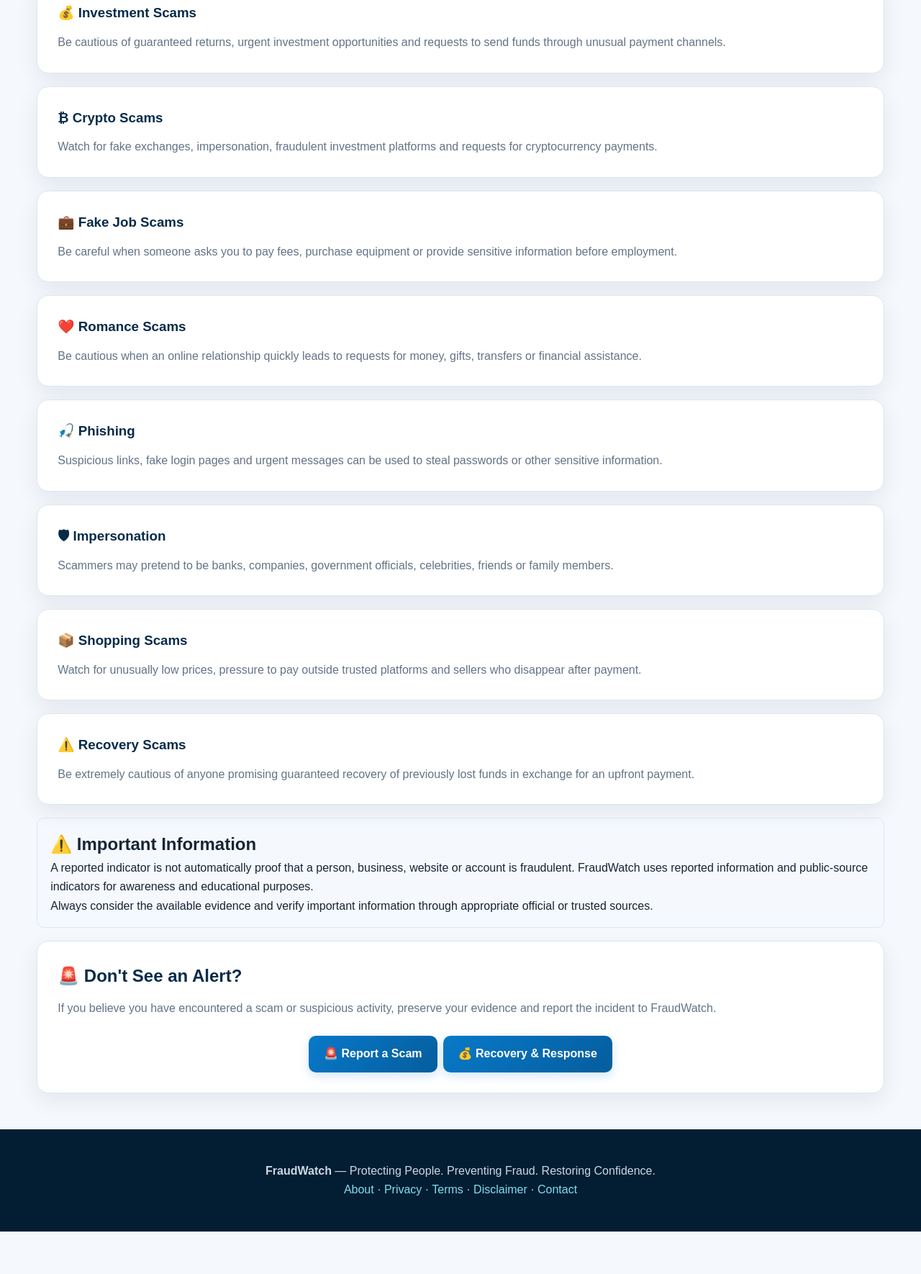
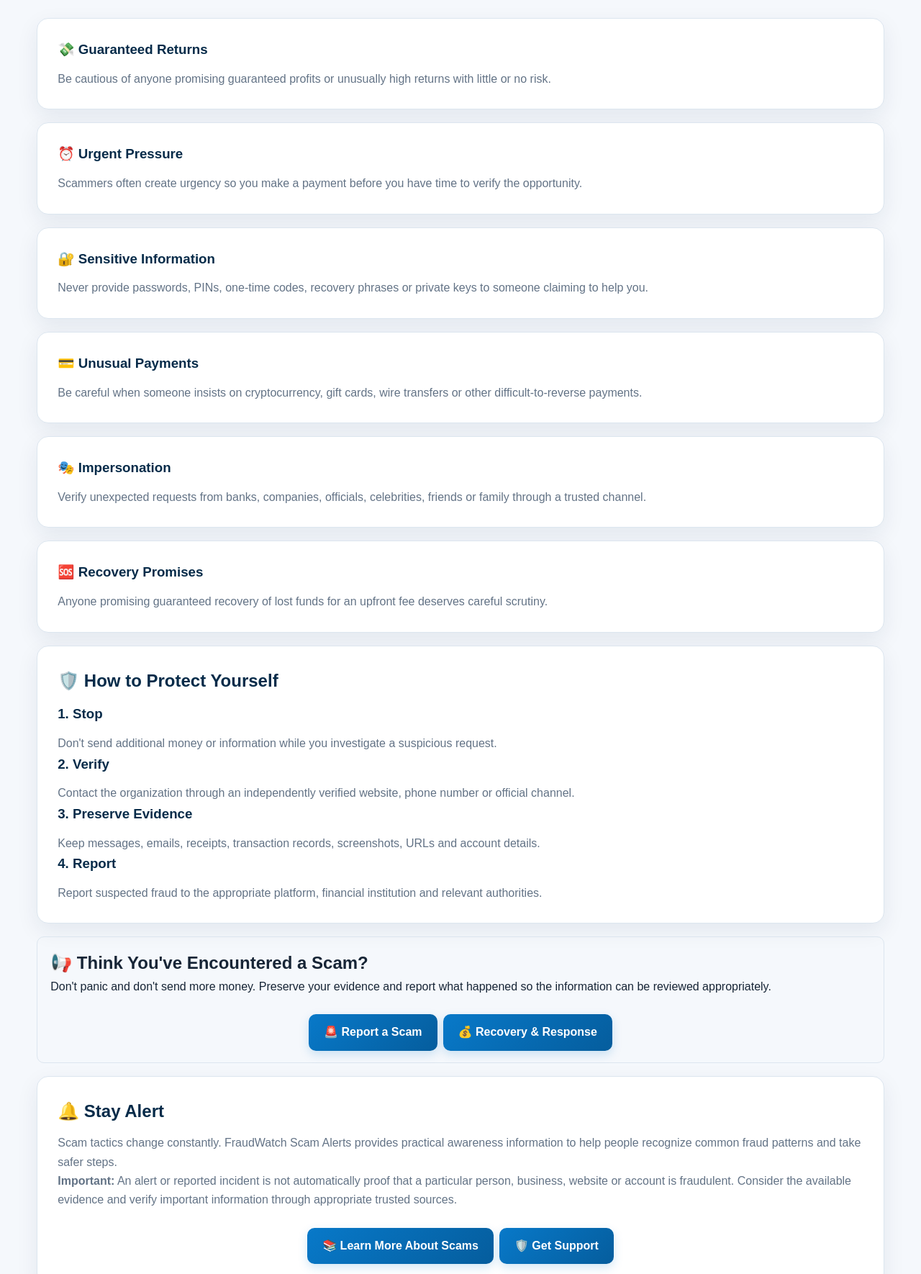
Before and after one commit to SAVEPLANETELONMUSK/FraudWatch, a plain HTML site: page alerts.html in a window 1280 px wide. Shown: the part 974-2744 px from the top of the page at 72% size. Before the commit the page ends 2685 px from the top, so only its background shows below. Drawn offline with Linux system fonts and the light colour scheme.

Commit message:
Turn Scam Alerts into an awareness centre

```diff
--- a/alerts.html
+++ b/alerts.html
@@ -85,39 +85,28 @@
     <div class="container">
 
         <div class="card">
+            <span class="eyebrow">SCAM ALERT</span>
 
-            <h2>🔎 Search Scam Alerts</h2>
+            <h2>🚨 Scam of the Week: Fake Investment Opportunities</h2>
 
             <p>
-                Search reported indicators such as websites, phone numbers,
-                email addresses, usernames or other identifying information.
+                Fraudsters may use social media, messaging apps, websites or
+                personal introductions to promote investment opportunities that
+                promise unusually high or guaranteed returns.
             </p>
 
-            <form class="alert-search-form"
-                  onsubmit="return searchAlerts(event)">
+            <div class="alert alert-warning">
+                <strong>⚠️ Warning signs:</strong>
+                Guaranteed profits, pressure to act quickly, requests to send
+                money to personal accounts or cryptocurrency wallets, and
+                instructions to move conversations away from trusted platforms.
+            </div>
 
-                <div class="form-group">
-                    <label for="alertSearch">
-                        Search indicator
-                    </label>
-
-                    <input
-                        id="alertSearch"
-                        name="search"
-                        type="search"
-                        placeholder="Phone, email, website or username"
-                        autocomplete="off"
-                    >
-                </div>
-
-                <button class="btn" type="submit">
-                    🔎 Search Alerts
-                </button>
-
-            </form>
-
-            <div id="alertSearchResult" class="results-box" hidden></div>
-
+            <p>
+                Before sending money, independently verify the company,
+                investment professional and payment destination using
+                appropriate official sources.
+            </p>
         </div>
 
     </div>
@@ -127,75 +116,55 @@
 <section class="section">
     <div class="container">
 
-        <h2 class="section-title">
-            Common Scam Categories
-        </h2>
+        <h2 class="section-title">⚠️ Red Flags to Watch</h2>
 
         <div class="services-grid">
 
             <div class="card">
-                <h3>💰 Investment Scams</h3>
+                <h3>💸 Guaranteed Returns</h3>
                 <p>
-                    Be cautious of guaranteed returns, urgent investment
-                    opportunities and requests to send funds through unusual
-                    payment channels.
+                    Be cautious of anyone promising guaranteed profits or
+                    unusually high returns with little or no risk.
                 </p>
             </div>
 
             <div class="card">
-                <h3>₿ Crypto Scams</h3>
+                <h3>⏰ Urgent Pressure</h3>
                 <p>
-                    Watch for fake exchanges, impersonation, fraudulent
-                    investment platforms and requests for cryptocurrency
-                    payments.
+                    Scammers often create urgency so you make a payment before
+                    you have time to verify the opportunity.
                 </p>
             </div>
 
             <div class="card">
-                <h3>💼 Fake Job Scams</h3>
+                <h3>🔐 Sensitive Information</h3>
                 <p>
-                    Be careful when someone asks you to pay fees, purchase
-                    equipment or provide sensitive information before employment.
+                    Never provide passwords, PINs, one-time codes, recovery
+                    phrases or private keys to someone claiming to help you.
                 </p>
             </div>
 
             <div class="card">
-                <h3>❤️ Romance Scams</h3>
+                <h3>💳 Unusual Payments</h3>
                 <p>
-                    Be cautious when an online relationship quickly leads to
-                    requests for money, gifts, transfers or financial assistance.
+                    Be careful when someone insists on cryptocurrency, gift
+                    cards, wire transfers or other difficult-to-reverse payments.
                 </p>
             </div>
 
             <div class="card">
-                <h3>🎣 Phishing</h3>
+                <h3>🎭 Impersonation</h3>
                 <p>
-                    Suspicious links, fake login pages and urgent messages can
-                    be used to steal passwords or other sensitive information.
+                    Verify unexpected requests from banks, companies, officials,
+                    celebrities, friends or family through a trusted channel.
                 </p>
             </div>
 
             <div class="card">
-                <h3>🛡 Impersonation</h3>
+                <h3>🆘 Recovery Promises</h3>
                 <p>
-                    Scammers may pretend to be banks, companies, government
-                    officials, celebrities, friends or family members.
-                </p>
-            </div>
-
-            <div class="card">
-                <h3>📦 Shopping Scams</h3>
-                <p>
-                    Watch for unusually low prices, pressure to pay outside
-                    trusted platforms and sellers who disappear after payment.
-                </p>
-            </div>
-
-            <div class="card">
-                <h3>⚠️ Recovery Scams</h3>
-                <p>
-                    Be extremely cautious of anyone promising guaranteed recovery
-                    of previously lost funds in exchange for an upfront payment.
+                    Anyone promising guaranteed recovery of lost funds for an
+                    upfront fee deserves careful scrutiny.
                 </p>
             </div>
 
@@ -208,21 +177,72 @@
 <section class="section">
     <div class="container">
 
+        <div class="card">
+            <h2>🛡️ How to Protect Yourself</h2>
+
+            <div class="services-grid">
+
+                <div>
+                    <h3>1. Stop</h3>
+                    <p>
+                        Don't send additional money or information while you
+                        investigate a suspicious request.
+                    </p>
+                </div>
+
+                <div>
+                    <h3>2. Verify</h3>
+                    <p>
+                        Contact the organization through an independently
+                        verified website, phone number or official channel.
+                    </p>
+                </div>
+
+                <div>
+                    <h3>3. Preserve Evidence</h3>
+                    <p>
+                        Keep messages, emails, receipts, transaction records,
+                        screenshots, URLs and account details.
+                    </p>
+                </div>
+
+                <div>
+                    <h3>4. Report</h3>
+                    <p>
+                        Report suspected fraud to the appropriate platform,
+                        financial institution and relevant authorities.
+                    </p>
+                </div>
+
+            </div>
+        </div>
+
+    </div>
+</section>
+
+
+<section class="section">
+    <div class="container">
+
         <div class="alert alert-warning">
 
-            <h2>⚠️ Important Information</h2>
+            <h2>📢 Think You've Encountered a Scam?</h2>
 
             <p>
-                A reported indicator is not automatically proof that a person,
-                business, website or account is fraudulent. FraudWatch uses
-                reported information and public-source indicators for awareness
-                and educational purposes.
+                Don't panic and don't send more money. Preserve your evidence
+                and report what happened so the information can be reviewed
+                appropriately.
             </p>
 
-            <p>
-                Always consider the available evidence and verify important
-                information through appropriate official or trusted sources.
-            </p>
+            <div class="hero-buttons">
+                <a class="btn" href="report.html">
+                    🚨 Report a Scam
+                </a>
+
+                <a class="btn btn-secondary" href="recovery.html">
+                    💰 Recovery & Response
+                </a>
+            </div>
 
         </div>
 
@@ -234,33 +254,35 @@
     <div class="container">
 
         <div class="card">
-
-            <h2>🚨 Don't See an Alert?</h2>
+            <h2>🔔 Stay Alert</h2>
 
             <p>
-                If you believe you have encountered a scam or suspicious
-                activity, preserve your evidence and report the incident to
-                FraudWatch.
+                Scam tactics change constantly. FraudWatch Scam Alerts provides
+                practical awareness information to help people recognize common
+                fraud patterns and take safer steps.
+            </p>
+
+            <p>
+                <strong>Important:</strong> An alert or reported incident is
+                not automatically proof that a particular person, business,
+                website or account is fraudulent. Consider the available
+                evidence and verify important information through appropriate
+                trusted sources.
             </p>
 
             <div class="hero-buttons">
-
-                <a class="btn" href="report.html">
-                    🚨 Report a Scam
+                <a class="btn" href="education.html">
+                    📚 Learn More About Scams
                 </a>
 
-                <a class="btn btn-secondary"
-                   href="recovery.html">
-                    💰 Recovery & Response
+                <a class="btn btn-secondary" href="support.html">
+                    🛡️ Get Support
                 </a>
-
             </div>
-
         </div>
 
     </div>
 </section>
-
 </main>
 
 
@@ -284,42 +306,7 @@
 </footer>
 
 
-<script>
-function searchAlerts(event) {
-    event.preventDefault();
 
-    const input = document.getElementById("alertSearch");
-    const result = document.getElementById("alertSearchResult");
-    const value = input.value.trim();
-
-    if (!value) {
-        result.hidden = false;
-        result.innerHTML = `
-            <strong>Enter an indicator to search.</strong>
-            <p>
-                You can enter a phone number, email address, website or username.
-            </p>
-        `;
-        return false;
-    }
-
-    result.hidden = false;
-    result.innerHTML = `
-        <strong>Alert search received</strong>
-        <p>
-            FraudWatch is preparing this intelligence feature.
-            For now, if you believe this indicator is connected to fraud,
-            preserve your evidence and submit a report.
-        </p>
-
-        <a class="btn" href="report.html">
-            🚨 Report This Indicator
-        </a>
-    `;
-
-    return false;
-}
-</script>
 
 </body>
 </html>
```
